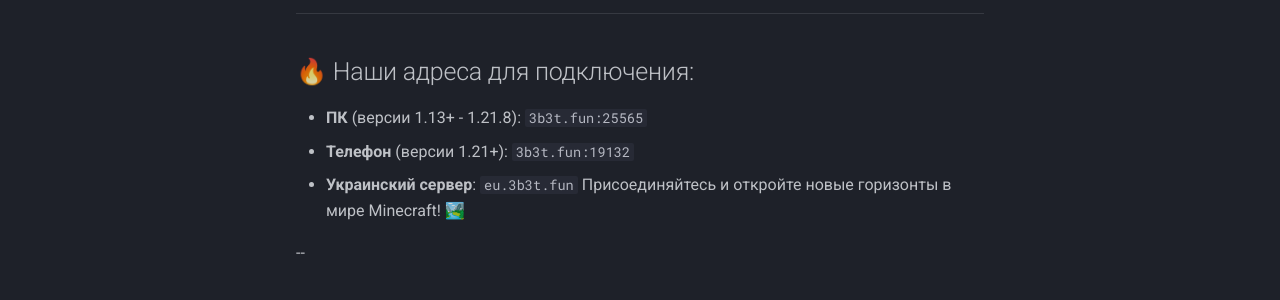
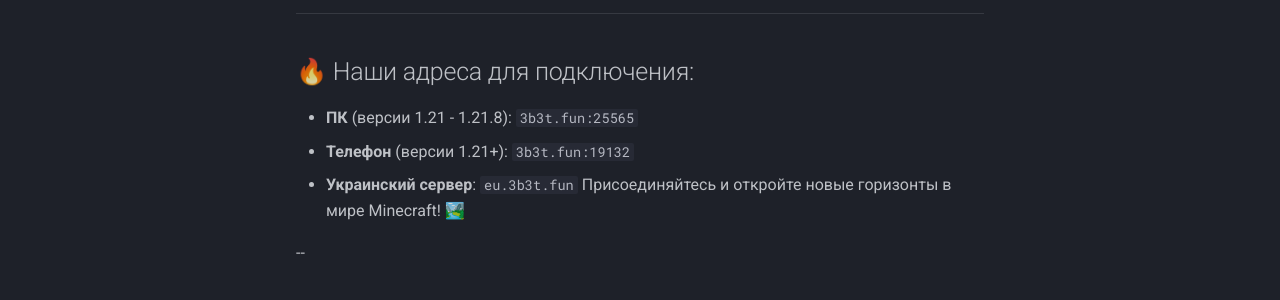
Before and after one commit to 3B3TServer/Docs, an MkDocs documentation site: the page built from docs/index.md, in a window 1280 px wide and 1045 px high. Shown: the part 486-786 px from the top of the window. Built offline with MkDocs 1.6.1 and Material for MkDocs 9.7.7, drawn with Linux system fonts in a browser that asks for light colours; comment, search, counter and statistics services are not loaded.

Commit message:
Update index.md

```diff
--- a/docs/index.md
+++ b/docs/index.md
@@ -15,7 +15,7 @@
 
 ## 🔥 Наши адреса для подключения:
 
-- **ПК** (версии 1.13+ - 1.21.8): `3b3t.fun:25565`
+- **ПК** (версии 1.21 - 1.21.8): `3b3t.fun:25565`
 - **Телефон** (версии 1.21+): `3b3t.fun:19132`
 - **Украинский сервер**: `eu.3b3t.fun`
 Присоединяйтесь и откройте новые горизонты в мире Minecraft! 🏞️
```
